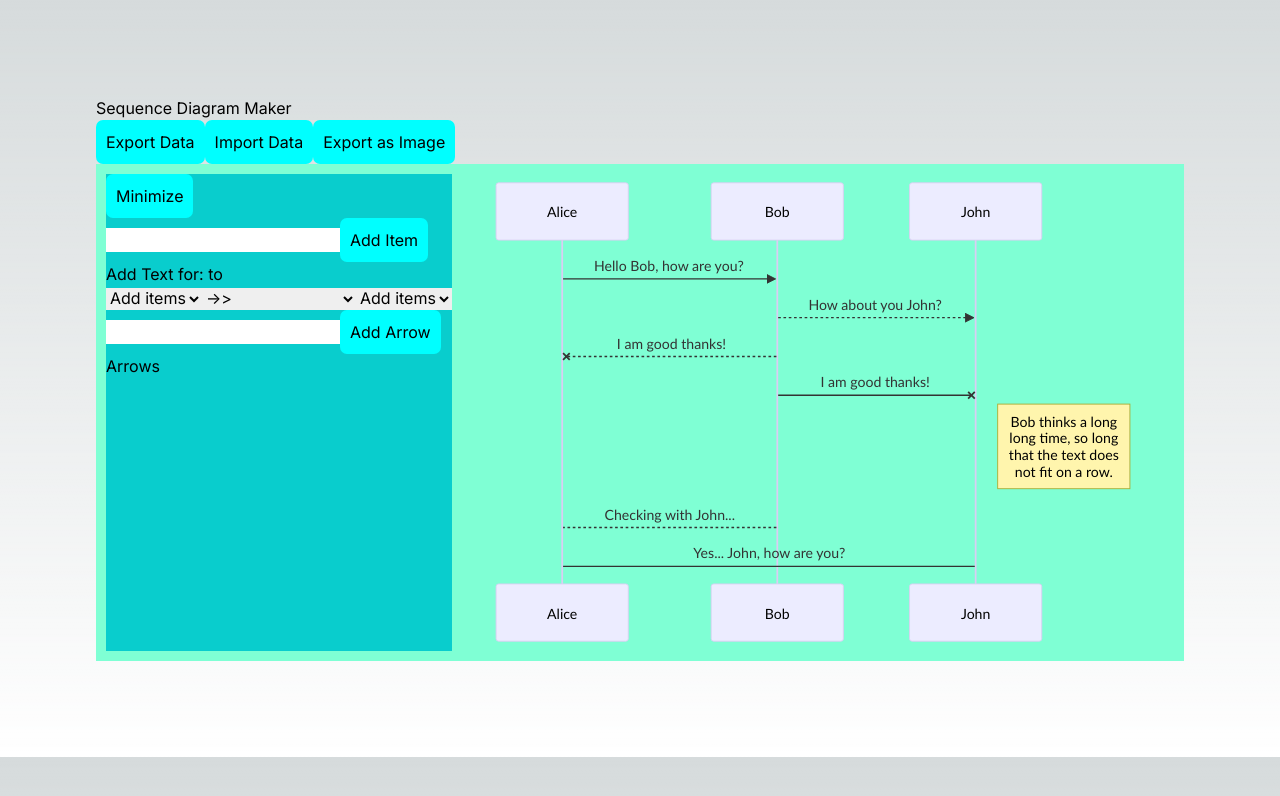
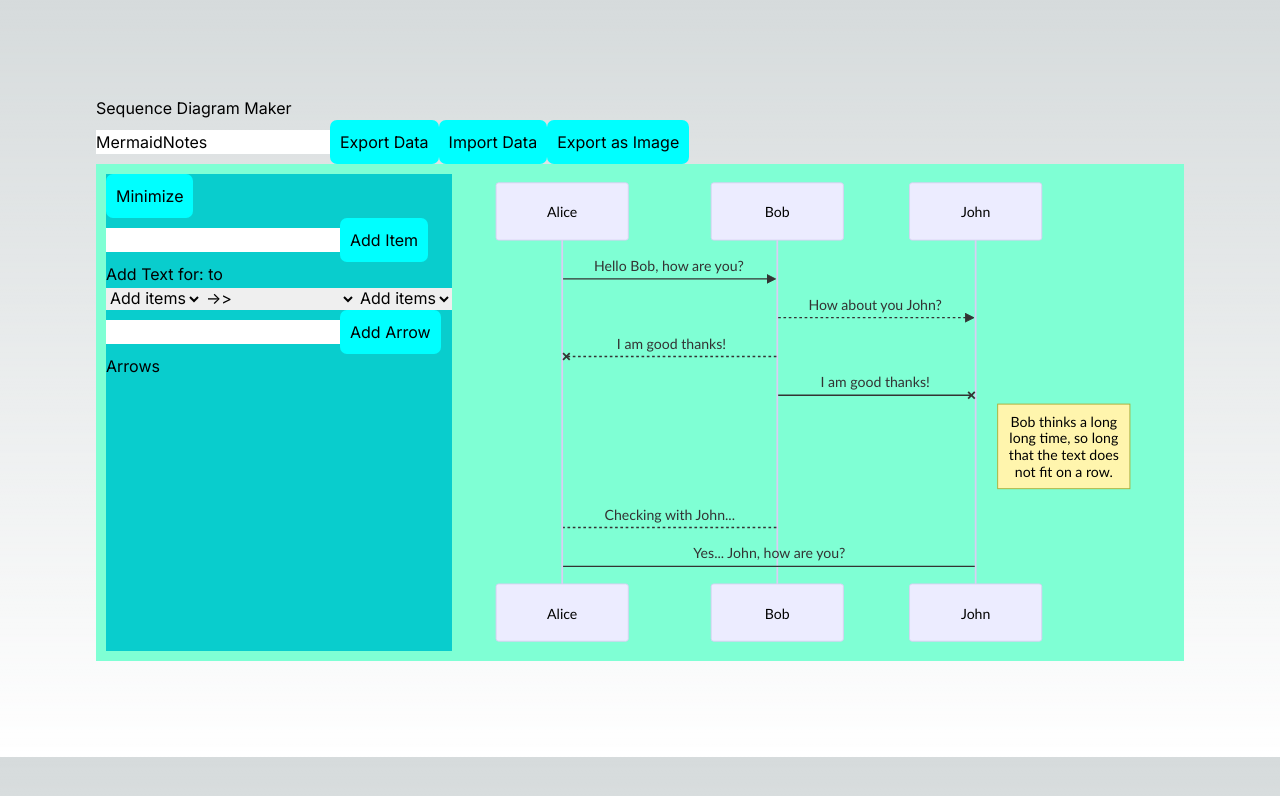
Before and after one commit to RisingSatalite/sequencediagram, a Next.js app: page / in a window 1280 px wide. Shown: the top 796 px of the page. Built offline with nearby package versions, Linux system fonts and the light colour scheme.

Commit message:
Update mermaideditor.js with name

```diff
--- a/src/components/mermaideditor.js
+++ b/src/components/mermaideditor.js
@@ -11,6 +11,7 @@ import { saveAs } from 'file-saver';
 const Mermaid = dynamic(() => import('@/components/mermaid'), { ssr: false });
 
 export default function Editor() {
+  const [name, setName] = useState('MermaidNotes')
   const [mermaidChart, setMermaidChart] = useState(`sequenceDiagram
     Alice ->> Bob: Hello Bob, how are you?
     Bob-->>John: How about you John?
@@ -128,7 +129,7 @@ export default function Editor() {
     for (let arrows of arrowList) {
       text += arrows[0] + "," + arrows[3] + "," + arrows[1] + "," + arrows[2] + '\n';
     }
-    downloadFile('sequencediagram.csv', text);
+    downloadFile(name+'.csv', text);
   };
 
   const handleFileUpload = (event) => {
@@ -174,13 +175,19 @@ export default function Editor() {
     domtoimage.toBlob(document.getElementById("mermaid-diagram"))
     .then(function (blob) {
         var FileSaver = require('file-saver');
-        FileSaver.saveAs(blob, 'sequencediagram.png');
+        FileSaver.saveAs(blob, name+'.png');
     });
   }
 
   return (
     <main>
       <div>
+        <input
+          type="text"
+          onChange={(e) => setName(e.target.value)}
+          value={name}
+          placeholder="Name your drawing name"
+        />
         <button onClick={handleExport}>Export Data</button>
         <input
           type="file"
```
